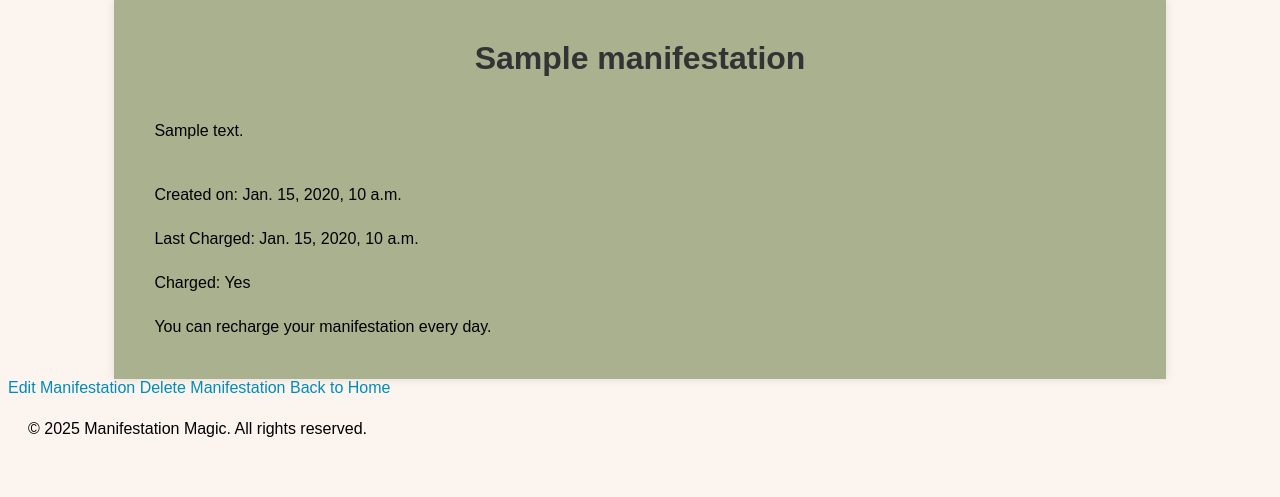
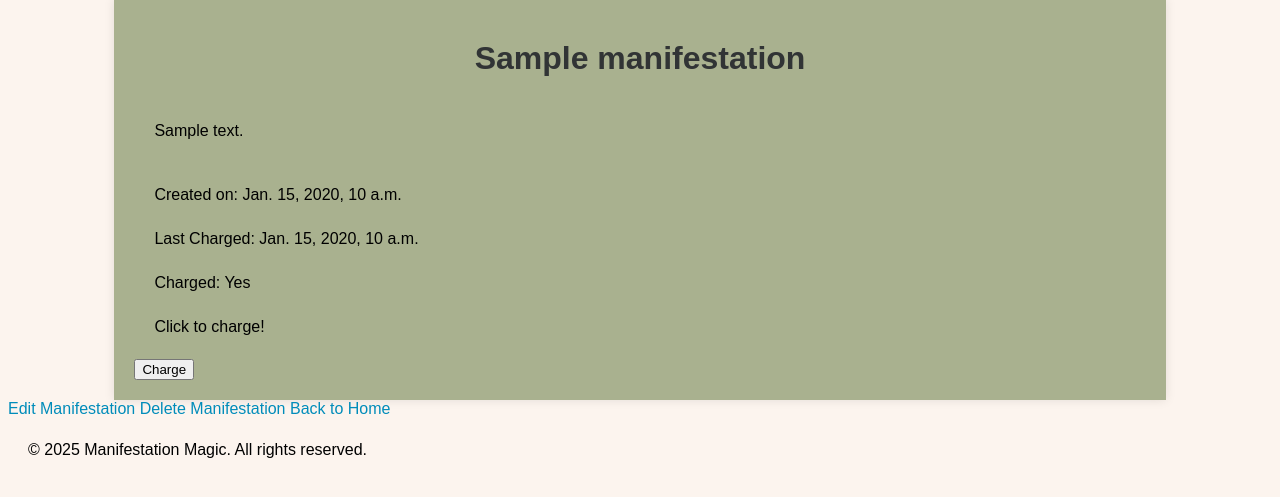
Before and after one commit to Jo-JPEG/manifestation-magic, a Django app: page /charge/1/ in a window 1280 px wide. Shown: the part 133-630 px from the top of the page. Run offline with Django 4.2, Linux system fonts and the light colour scheme; a user stored in the database is signed in; tables that the repository leaves empty hold one stand-in row (values such as "Sample post").

Commit message:
update when user can charge with new field- can_charge

```diff
--- a/manifest/models.py
+++ b/manifest/models.py
@@ -2,6 +2,7 @@ from django.db import models
 from django.utils.text import slugify
 from django.utils import timezone
 from account.models import CustomUser
+from datetime import timedelta
 
 class Manifestation(models.Model):
     STYLE_CHOICES = [
@@ -17,7 +18,7 @@ class Manifestation(models.Model):
         ('pastel', 'Pastel'),
     ]
 
-    # owner = models.ForeignKey(CustomUser, on_delete=models.CASCADE)  # Remove this line
+    # owner = models.ForeignKey(CustomUser, on_delete=models.CASCADE)
     title = models.CharField(max_length=100)
     description = models.TextField(max_length=500)
     style_choice = models.CharField(max_length=10, choices=STYLE_CHOICES)
@@ -25,6 +26,7 @@ class Manifestation(models.Model):
     created_on = models.DateTimeField(auto_now_add=True)
     last_charged = models.DateTimeField(null=True, blank=True)
     is_charged = models.BooleanField(default=False)
+    can_charge = models.BooleanField(default=True)  # New field
     is_public = models.BooleanField(default=False)
     is_approved = models.BooleanField(default=False)
 
@@ -35,7 +37,15 @@ class Manifestation(models.Model):
             while Manifestation.objects.filter(slug=self.slug).exists():
                 self.slug = f"{slugify(self.title)}-{counter}"
                 counter += 1
+        if self.last_charged and timezone.now() >= self.last_charged + timedelta(minutes=1):
+            self.can_charge = True
+        else:
+            self.can_charge = not self.is_charged
         super().save(*args, **kwargs)
+
+    def next_charge_time(self):
+        # Assuming the recharge period is 24 hours
+        return self.last_charged + timedelta(minutes=1)
 
     def __str__(self):
         return self.title
--- a/manifest/templates/manifest/view_manifestation.html
+++ b/manifest/templates/manifest/view_manifestation.html
@@ -10,17 +10,21 @@
     </div>
 
     <p>Created on: {{ manifestation.created_on }}</p>
-    <p>Last Charged: {{ manifestation.last_charged}} </p>
+    <p>Last Charged: {{ manifestation.last_charged }} </p>
     {% if manifestation.is_charged %}
         <p>Charged: Yes</p>
-        <p>You can recharge your manifestation every day.</p>
     {% else %}
         <p>Charged: No</p>
-        <p>click to charge!</p>
+    {% endif %}
+    {% if manifestation.can_charge %}
+        <p>Click to charge!</p>
         <form action="{% url 'charge_manifestation' manifestation.id %}" method="POST">
             {% csrf_token %}
             <button type="submit">Charge</button>
         </form>
+    {% else %}
+        <p>Cannot charge at this time</p>
+        <p>You can recharge your manifestation again at {{ manifestation.next_charge_time }}</p>
     {% endif %}
 
 </div>
--- a/manifest/views.py
+++ b/manifest/views.py
@@ -27,10 +27,14 @@ def create_manifestation(request):
 @login_required
 def view_manifestation(request, id):
     manifestation = Manifestation.objects.get(id=id)
-    if manifestation.is_charged and timezone.now() > manifestation.last_charged + timedelta(minutes=1):
+    if manifestation.is_charged and timezone.now() > manifestation.last_charged + timedelta(minutes=2):
         manifestation.is_charged = False
         manifestation.save()
-    return render(request, 'manifest/view_manifestation.html', {'manifestation': manifestation})
+    context = {
+        'manifestation': manifestation,
+        'next_charge_time': manifestation.next_charge_time()
+    }
+    return render(request, 'manifest/view_manifestation.html', context)
 
 @login_required
 def charge_manifestation(request, id):
```
Also changed, not shown: manifest/migrations/0004_manifestation_can_charge.py (added).
